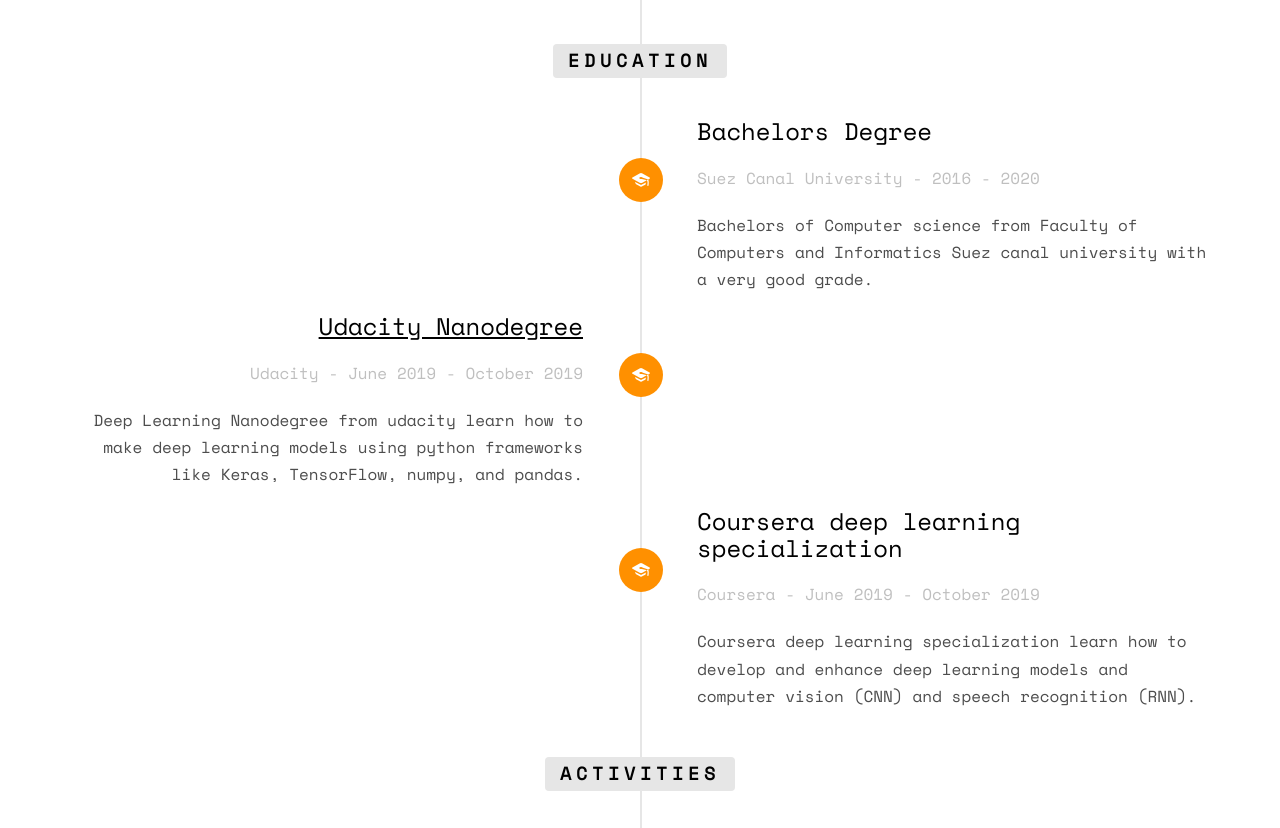
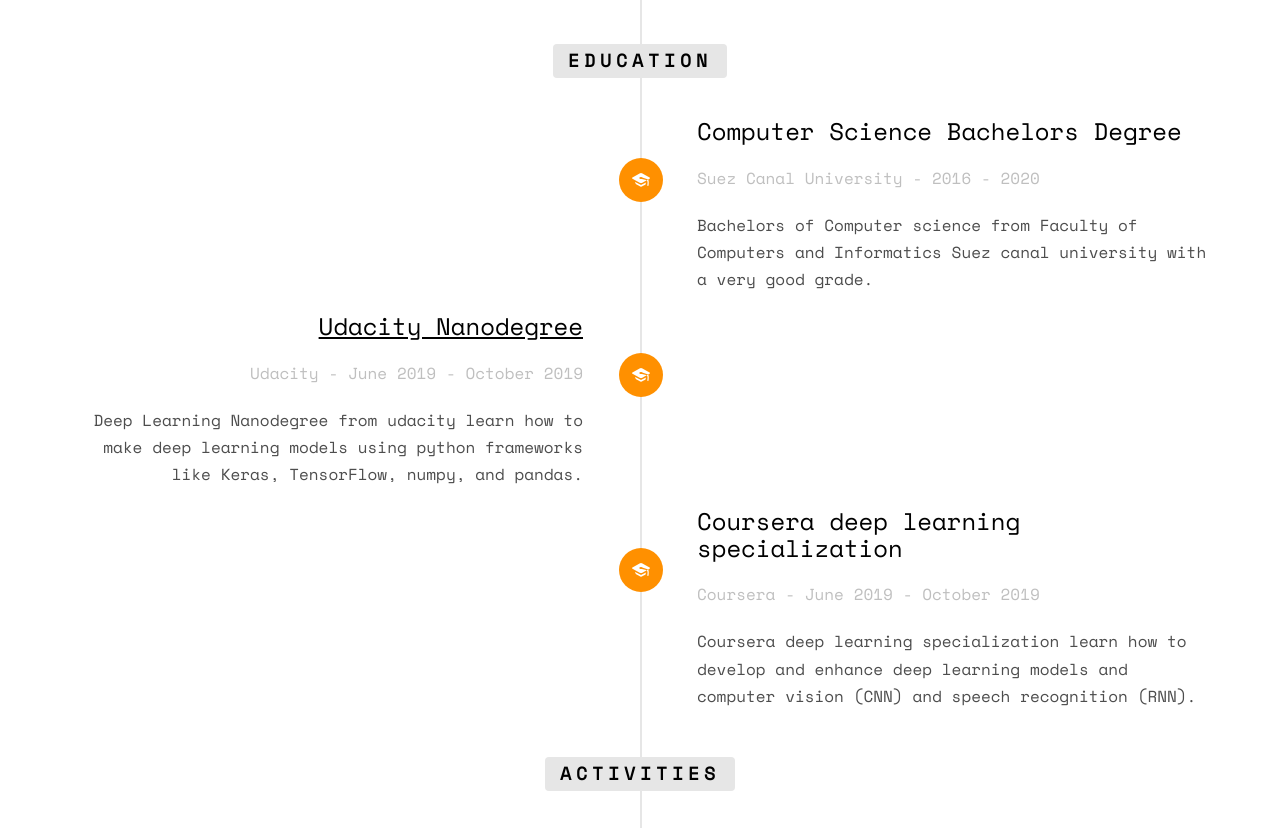
Before and after one commit to KerollosNabil/kerollosnabil.github.io, a plain HTML site: page index.html in a window 1280 px wide. Shown: the part 2923-3751 px from the top of the page. Drawn offline with nearby package versions, Linux system fonts and the light colour scheme; some packages are replaced by stand-ins of ours; no server answers; files whose address does not match are found by name.

Commit message:
fix degree

```diff
--- a/index.html
+++ b/index.html
@@ -229,7 +229,7 @@
 							<div class="timeline-badge"><i class="icon-graduation-cap"></i></div>
 							<div class="timeline-panel">
 								<div class="timeline-heading">
-									<h3 class="timeline-title">Bachelors Degree</h3>
+									<h3 class="timeline-title">Computer Science Bachelors Degree</h3>
 									<span class="company">Suez Canal University - 2016 - 2020</span>
 								</div>
 								<div class="timeline-body">
```
